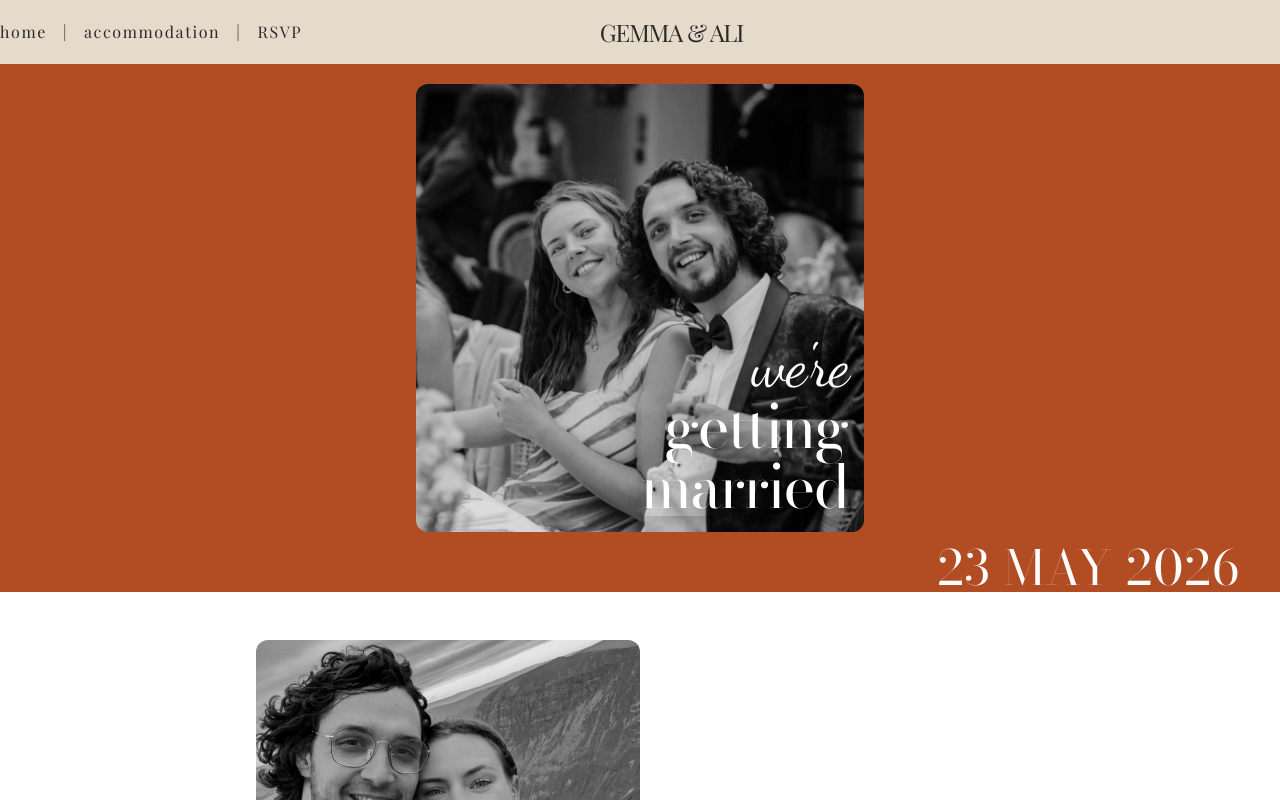
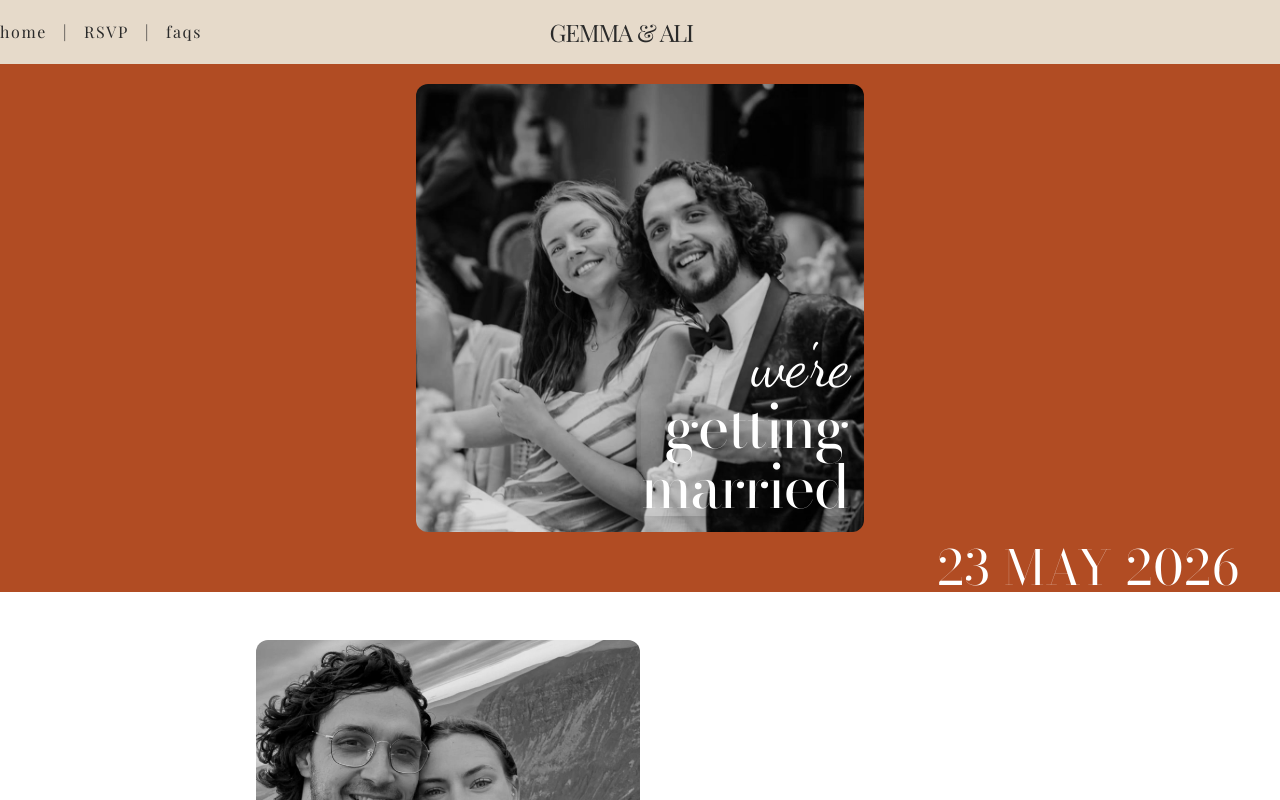
Before and after one commit to abigailridley/vanriley-wedding-site, a Next.js app: page / in a window 1280 px wide. Shown: the top 800 px of the page. Built offline with nearby package versions, Linux system fonts and the light colour scheme.

Commit message:
wedding > faqs

```diff
--- a/src/components/Header.tsx
+++ b/src/components/Header.tsx
@@ -10,12 +10,12 @@ const Header = () => {
             home
           </Link>
           <span>|</span>
-          <Link href="/accom" className="hover:underline">
-            accommodation
+          <Link href="/rsvp" className="hover:underline">
+            RSVP
           </Link>
           <span>|</span>
-          <Link href="/rsvp" className="hover:underline">
-            RSVP
+          <Link href="/faqs" className="hover:underline">
+            faqs
           </Link>
         </div>
 
@@ -34,12 +34,12 @@ const Header = () => {
           home
         </Link>
         <span>|</span>
-        <Link href="/accom" className="hover:underline">
-          accommodation
+        <Link href="/rsvp" className="hover:underline">
+          RSVP
         </Link>
         <span>|</span>
-        <Link href="/rsvp" className="hover:underline">
-          RSVP
+        <Link href="/faqs" className="hover:underline">
+          faqs
         </Link>
       </div>
     </header>
```
